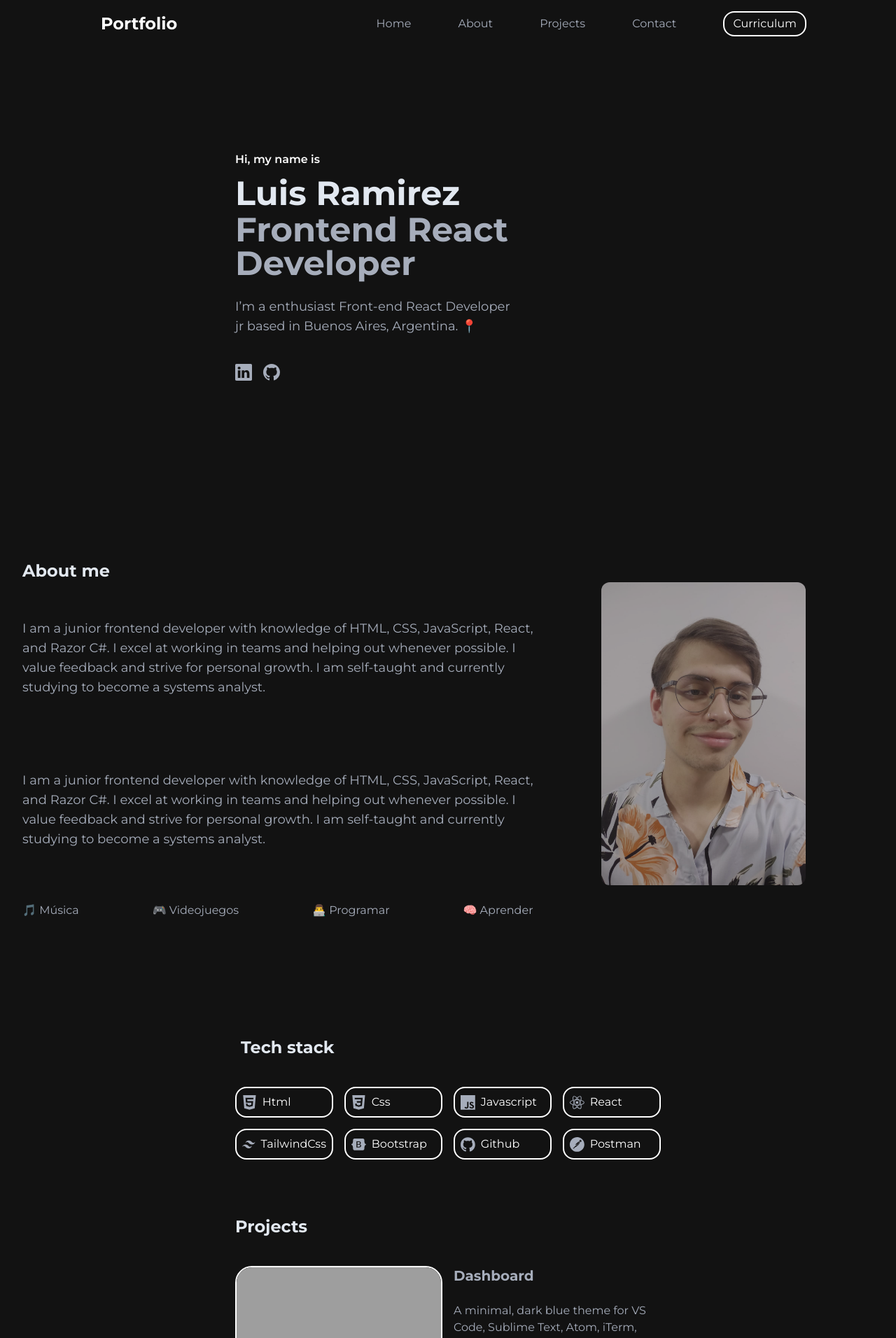
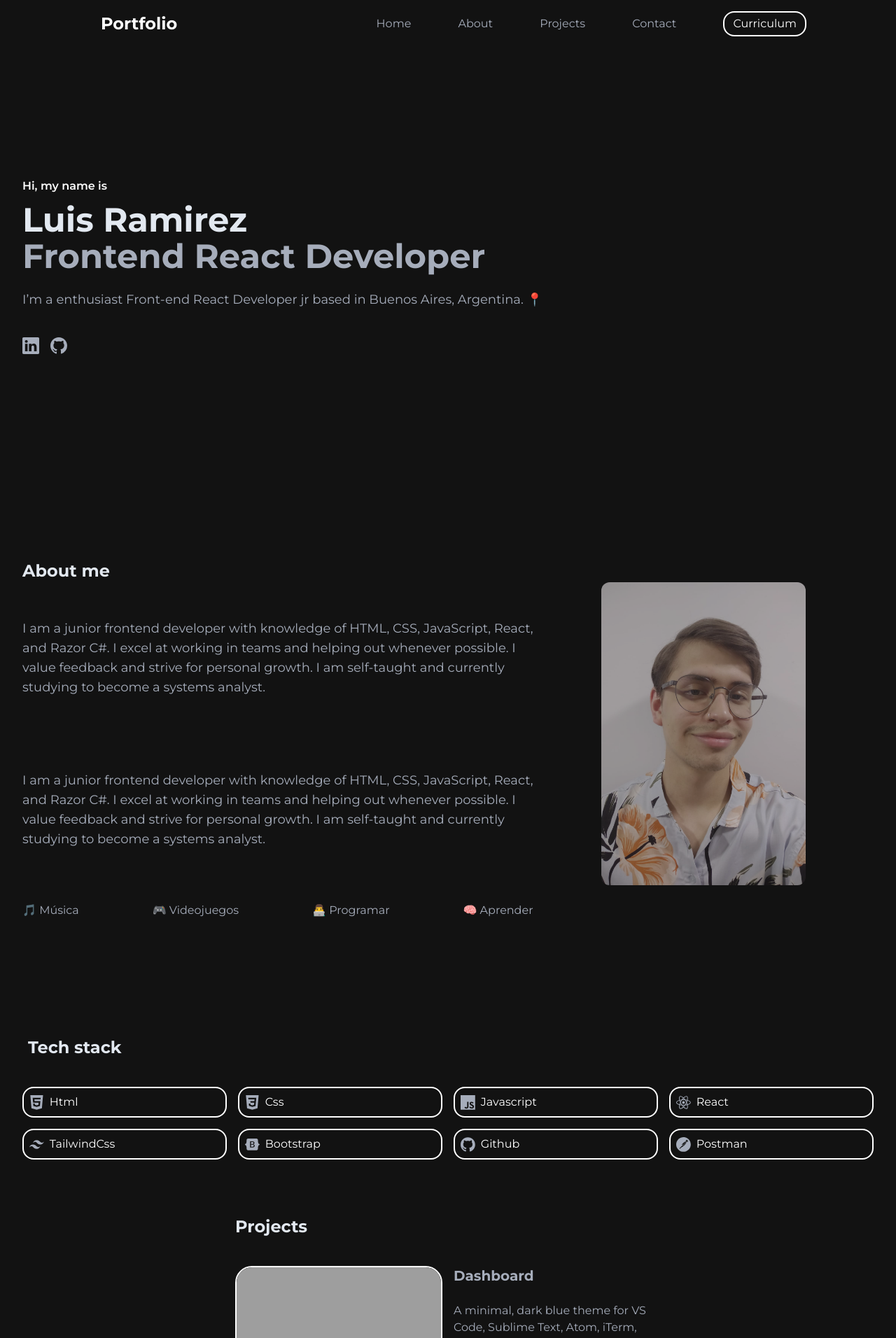
Before and after one commit to Louisit0/Portfolio, a React (Vite) app: page / in a window 1280 px wide. Shown: the top 1912 px of the page at 70% size. Built offline with nearby package versions, Linux system fonts and the light colour scheme; grey boxes are pictures that could not be loaded.

Commit message:
now w-full

```diff
--- a/src/components/HomeCover.jsx
+++ b/src/components/HomeCover.jsx
@@ -7,7 +7,7 @@ const HomeCover = () => {
   return (
     <section
       id="Home"
-      className="h-screen flex flex-col mx-auto justify-center my-auto text-base-content md:w-1/2"
+      className="h-screen flex flex-col justify-center my-auto text-base-content"
     >
       <h1 className="text-white font-semibold mb-3 whitespace-pre">
         Hi, my name is
--- a/src/components/Skills.jsx
+++ b/src/components/Skills.jsx
@@ -11,7 +11,7 @@ import {
 
 const Skills = () => {
   return (
-    <div className="flex flex-col mb-20 md:w-1/2 mx-auto">
+    <div className="flex flex-col mb-20 ">
       <div className="flex flex-row mb-10">
         <h2 className="ml-2 text-2xl text-slate-200 font-bold">Tech stack</h2>
       </div>
```
